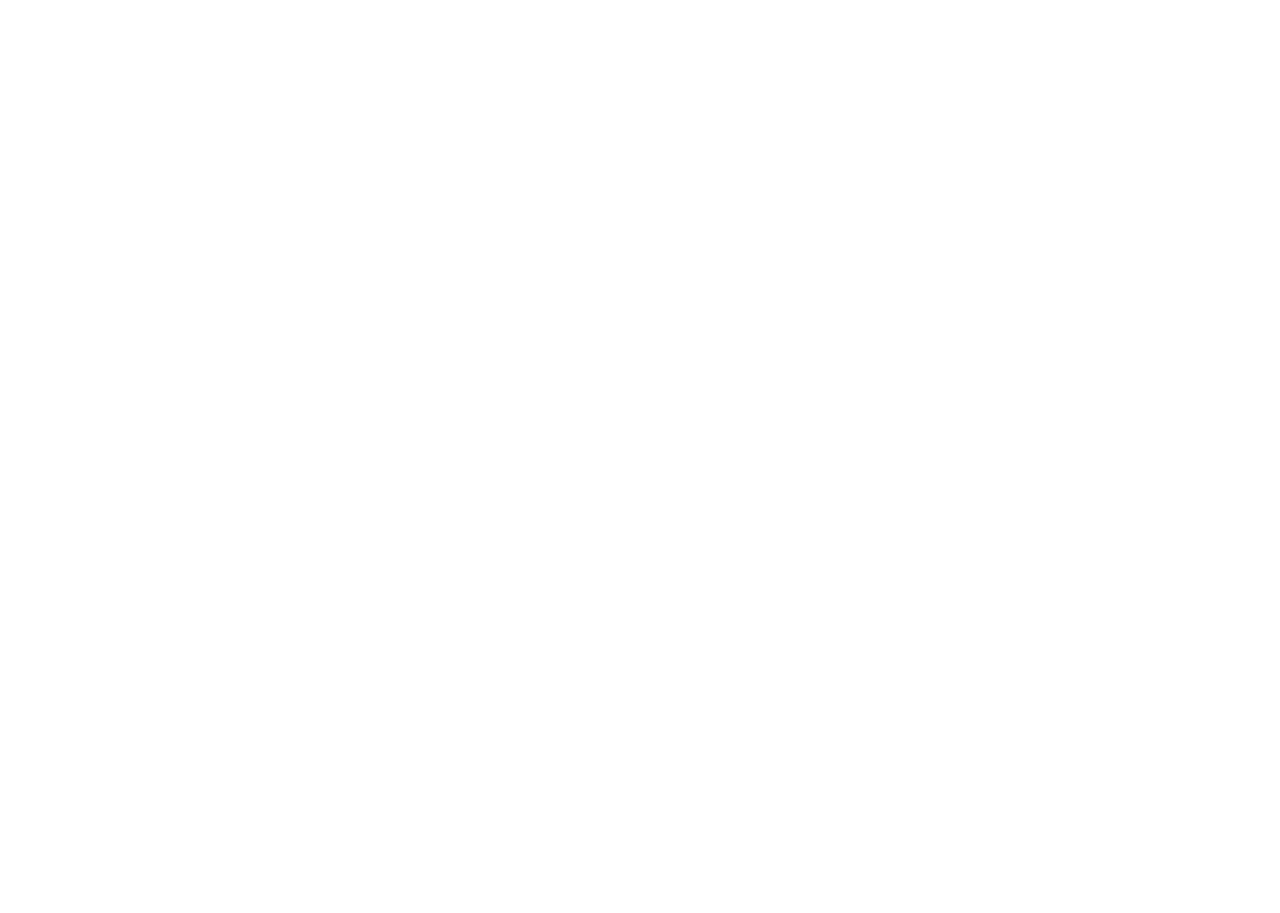
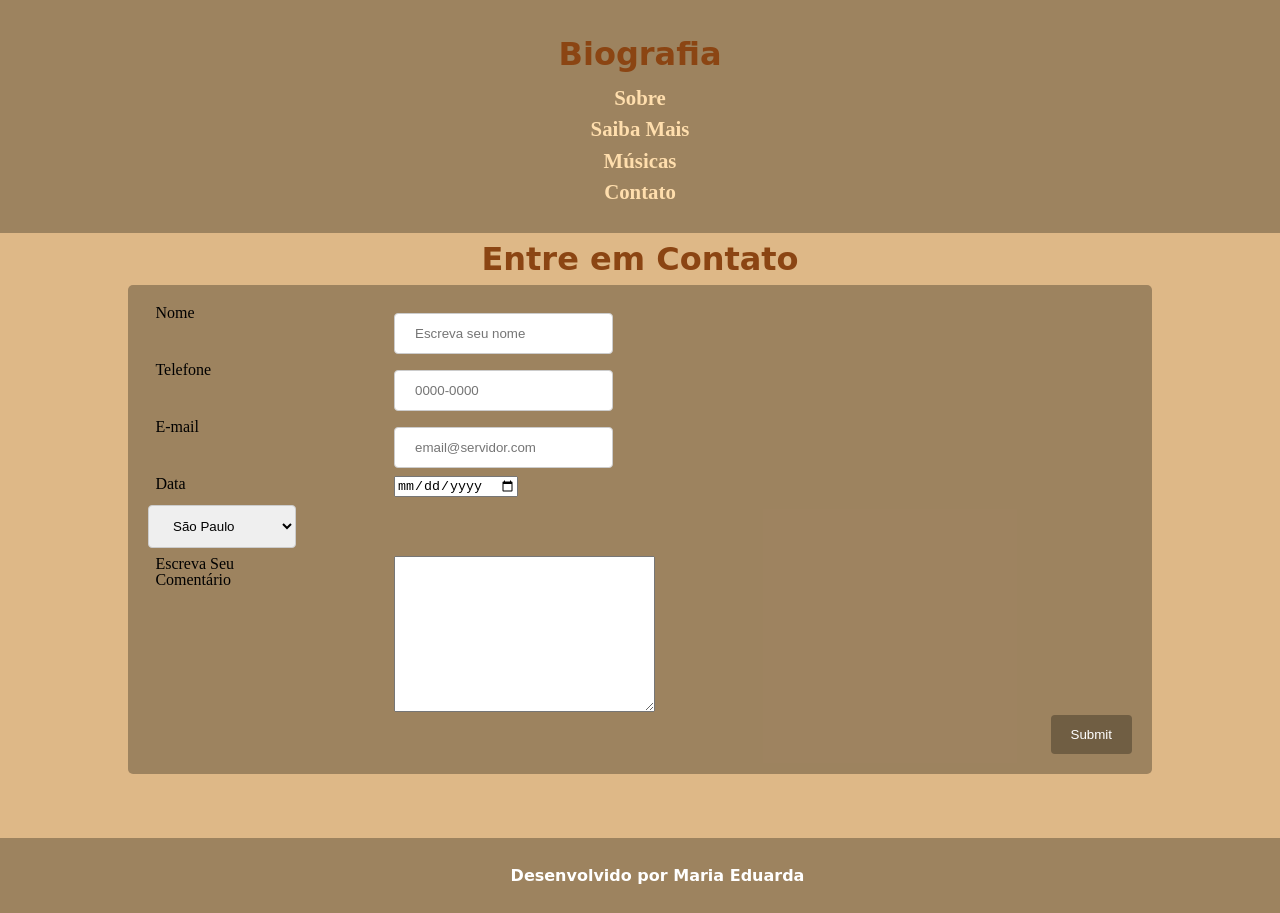
Before and after one commit to projectduetec/testes-em-casa, a plain HTML site: page contato.html in a window 1280 px wide. Before the commit the page ends 800 px from the top, so only its background shows below. Drawn offline with Linux system fonts and the light colour scheme.

Commit message:
Add files via upload

```diff
--- a/contato.html
+++ b/contato.html
@@ -0,0 +1,103 @@
+<!DOCTYPE html>
+<html lang="en">
+<head>
+    <meta charset="UTF-8">
+    <meta http-equiv="X-UA-Compatible" content="IE=edge">
+    <meta name="viewport" content="width=device-width, initial-scale=1.0">
+    <link rel="stylesheet" href="css/reset.css">
+    <link rel="stylesheet" href="css/estilo.css">
+    <link rel="shortcut icon" href="img/icon.ico" type="image/x-icon">
+    <title>Contato</title>
+</head>
+<body>
+    <header>
+        <div class="menu">
+            <div class="logo">
+                <h1>Biografia</h1>
+            </div>
+            <nav class="itens_menu">
+                <ul>
+                    <li><a href="index.html#sobre">Sobre</a></li>
+                    <li><a href="index.html#veja_mais">Saiba Mais</a></li>
+                    <li><a href="tabela.html">Músicas</a></li>
+                    <li><a href="contato.html">Contato</a></li>
+                </ul>
+            </nav>
+        </div>
+    </header>
+    <div class="container">
+        <section>
+            <h1>Entre em Contato</h1>
+            <div class="formulario">
+                <div class="form">
+                    <form action="">
+                        <div class= "row">
+                            <div class="col-25">
+                                <label for="nnome">Nome</label>
+                            </div>
+                            <div class="col-75">
+                                <input type="text" placeholder="Escreva seu nome">
+                            </div>
+                        </div>
+                        <div class="row">
+                            <div class="col-25">
+                                <label for="tel">Telefone</label>
+                            </div>
+                            <div class="col-75">
+                                <input type="tel"  placeholder="0000-0000">
+                            </div>
+                        </div>
+                        <div class="row">
+                            <div class="col-25">
+                                <label for="email">E-mail</label>
+                            </div>
+                            <div class="col-75">
+                                <input type="email"  placeholder="email@servidor.com">
+                            </div>
+                        </div>
+                        <div class="row">
+                            <div class="col-25">
+                                <label for="#">Data</label>
+                            </div>
+                            <div class="col-75">
+                                <input type="date" name="#" id="#">
+                            </div>
+                        </div>
+                        <div class="row">
+                            <div class="col-25">
+
+                            </div>
+                            <div class="col-75">
+                                <select id="#" name="#">
+                                    <option value="sp">São Paulo</option>
+                                    <option value="ba">Bahia</option>
+                                    <option value="rj">Rio de Janeiro</option>
+                                    <option value="es">Espirito Santo</option>
+                                    <option value="ce">Ceará</option>
+                                </select>
+                            </div>
+                        </div>
+                        <div class="row">
+                            <div class="col-25">
+                                <label for="come">Escreva Seu Comentário</label>
+                            </div>
+                            <div class="col-75">
+                                <textarea name="message" rows="10" cols="30">
+
+                                </textarea>
+                            </div>
+                        </div>
+                        <div class="row">
+                            <input type="submit" value="Submit">
+                        </div>
+                    </form>
+                </div>
+            </div>
+        </section>
+    </div>
+    <footer>
+        <p class="center">Desenvolvido por Maria Eduarda</p>
+    </footer>
+
+</body>
+</html>
--- a/css/estilo.css
+++ b/css/estilo.css
@@ -62,7 +62,7 @@ h1{
 }
 
 .img_topo{
-    width:90%;
+    width:100%;
 
 }
 
@@ -79,13 +79,13 @@ h1{
 
 .img_direito{
     float: right;
-    width: 40%;
+    width: 20%;
     padding-left: 1%;
 }
 
 .img_esquerdo{
     float: left;
-    width: 20%;
+    width: 17%;
     height: 37%;
     padding-right: 1%;
 }
@@ -220,3 +220,23 @@ input[type=radio]{
     width: 75%;
     float: left;
 }
+.row:after {
+    content: "";
+    display: table;
+    clear: both;
+  }
+
+  input[type=submit] {
+    background-color: rgba(9, 7, 6, 0.3);
+    color: white;
+    padding: 12px 20px;
+    border: none;
+    border-radius: 4px;
+    cursor: pointer;
+    float: right;
+  }
+
+  input[type=submit]:hover {
+    background-color: black;
+    font-weight: bolder;
+  }
```
Also changed, not shown: index.html (+1 -1 lines), letras.html (+1 -16 lines), tabela.html (+4 -2 lines).
